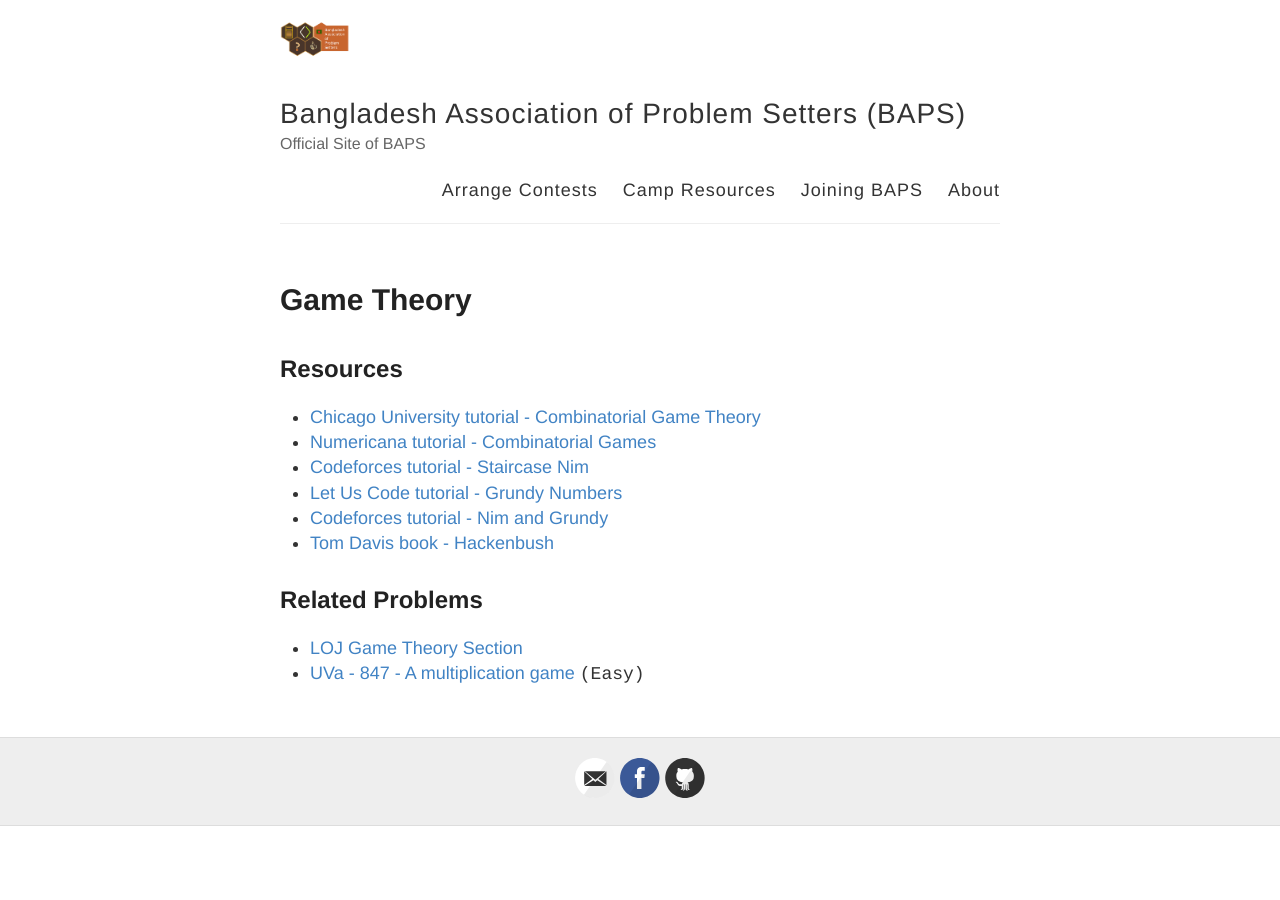
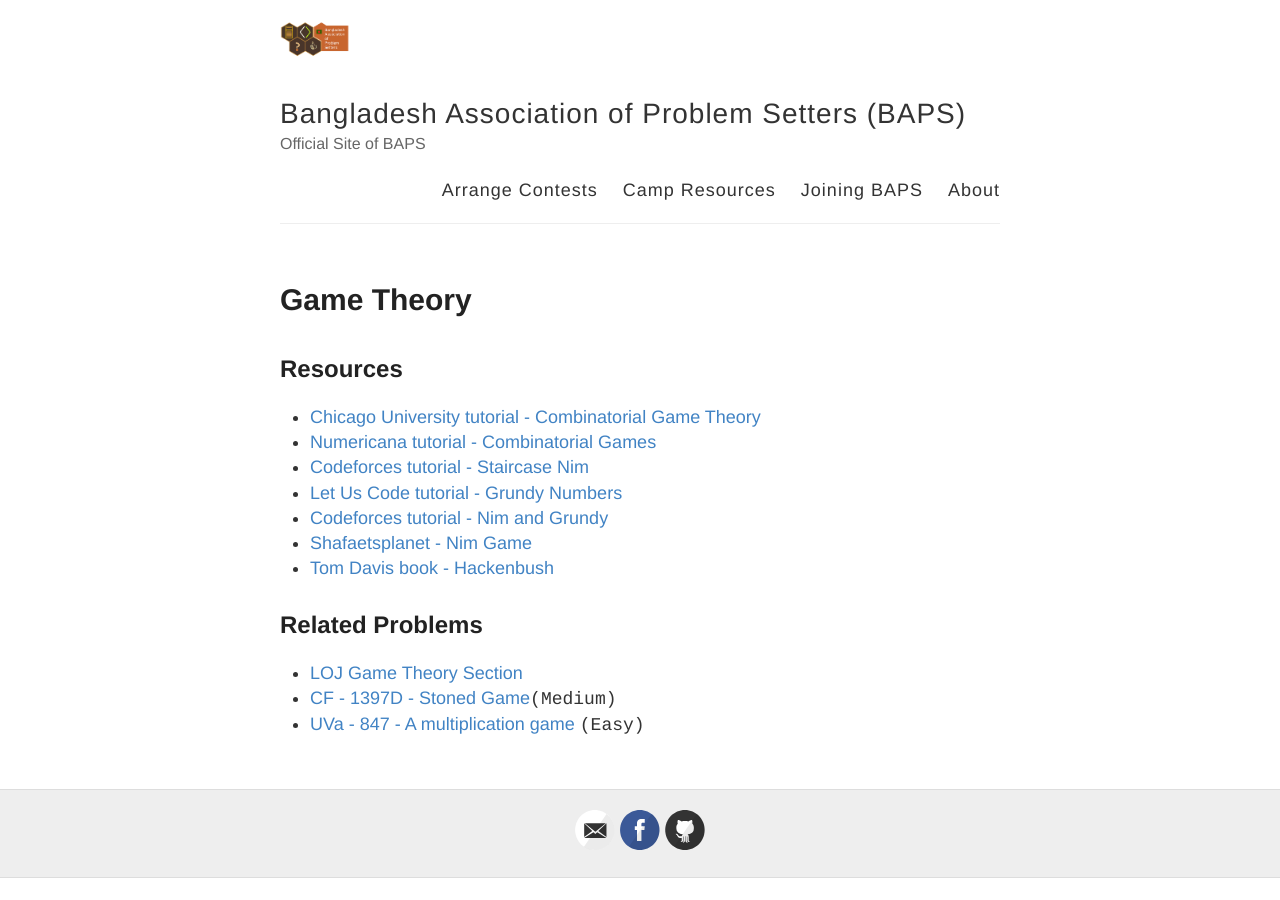
Before and after one commit to baps-bgd/baps-bgd.github.io, a Jekyll site: the page built from _posts/2020-10-18-game-theory.md, in a window 1280 px wide. Built offline with Jekyll 4.4.1, drawn with Linux system fonts in a browser that asks for light colours.

Commit message:
Update 2020-10-18-game-theory.md

```diff
--- a/_posts/2020-10-18-game-theory.md
+++ b/_posts/2020-10-18-game-theory.md
@@ -11,10 +11,12 @@ published: true
 - [Codeforces tutorial - Staircase Nim](https://codeforces.com/blog/entry/44651){:target="\_blank"}
 - [Let Us Code tutorial - Grundy Numbers](http://letuskode.blogspot.com/2014/08/grundy-numbers.html){:target="\_blank"}
 - [Codeforces tutorial - Nim and Grundy](https://codeforces.com/blog/entry/66040){:target="\_blank"}
+- [Shafaetsplanet - Nim Game](http://www.shafaetsplanet.com/?p=2608){:target="\_blank"}
 - [Tom Davis book - Hackenbush](http://www.geometer.org/mathcircles/hackenbush.pdf){:target="\_blank"}
 [](){:target="\_blank"}
 
 ## Related Problems
 
 - [LOJ Game Theory Section](https://lightoj.com/problems/category/game-theory){:target="\_blank"}
+- [CF - 1397D - Stoned Game](https://codeforces.com/problemset/problem/1397/D){:target="\_blank"}`(Medium)`
 - [UVa - 847 - A multiplication game](https://onlinejudge.org/external/8/847.pdf){:target="\_blank"} `(Easy)`
```
